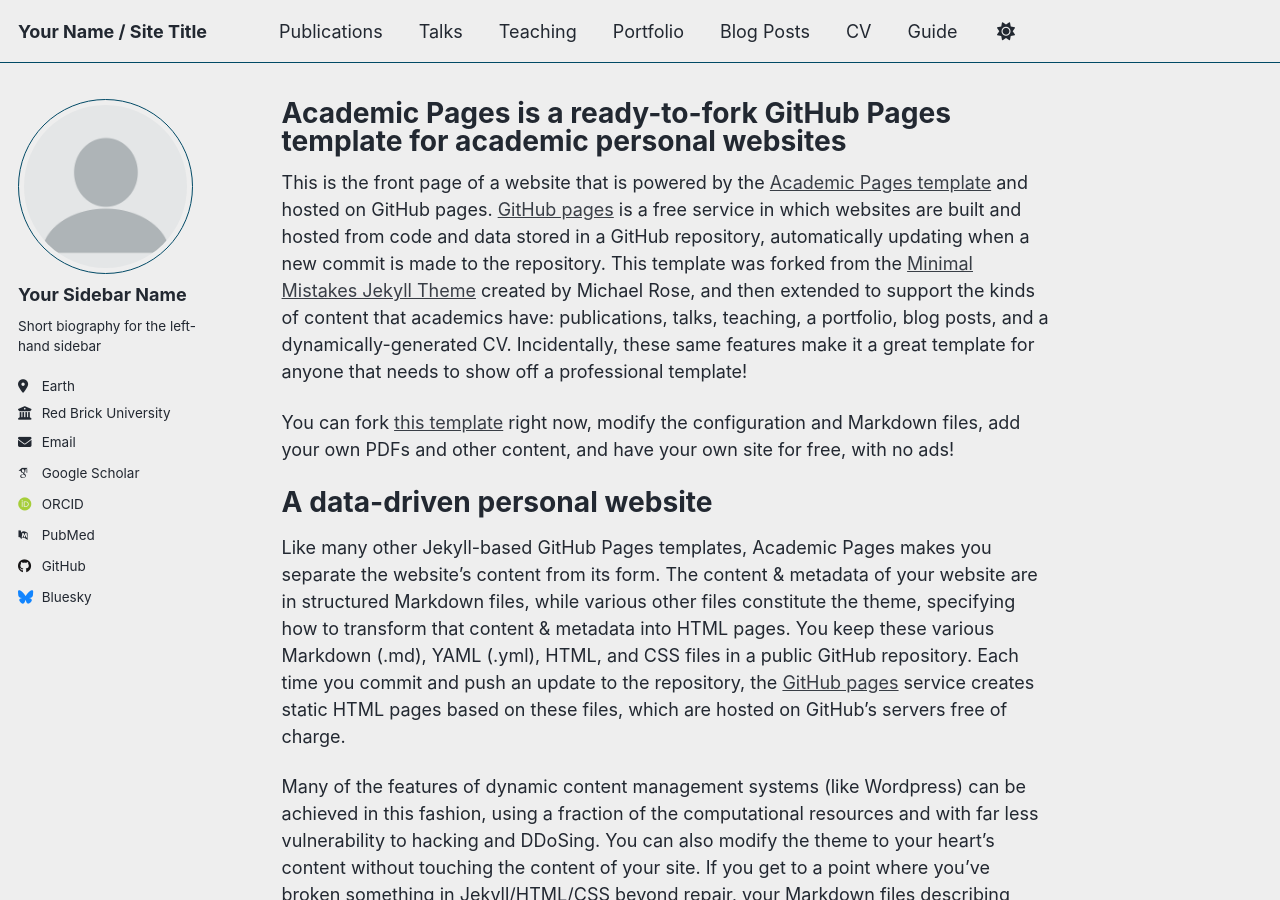
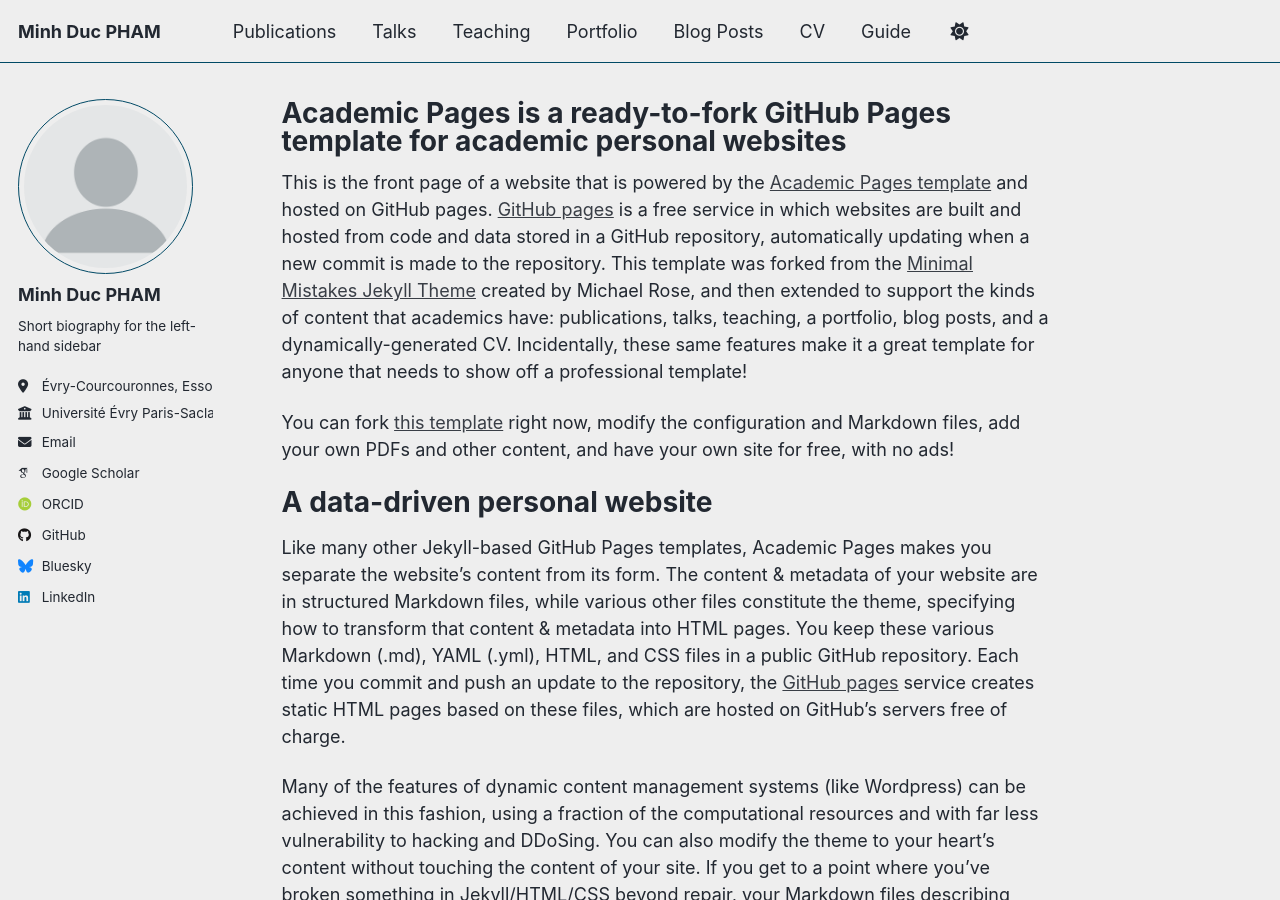
Before and after one commit to phamminhducH/phamminhducH.github.io, a Jekyll site: the page built from _pages/about.md, in a window 1280 px wide and 900 px high. Built offline with Jekyll 4.4.1, drawn with Linux system fonts in a browser that asks for light colours; some web fonts are replaced; a script that is not in the unit is left out.

Commit message:
Update _config.yml_12_9

```diff
--- a/_config.yml
+++ b/_config.yml
@@ -9,14 +9,14 @@
 # Basic Site Settings
 locale                   : "en-US"
 site_theme               : "air" # Currently available options are "default", "air"
-title                    : "Your Name / Site Title"
+title                    : "Minh Duc PHAM"
 title_separator          : "-"
 name                     : &name "Your Name"
 description              : &description "Your Name's academic portfolio"   # Update this with a general description of your site, this is the default if not overridden by a page
-url                      : https://academicpages.github.io # The base hostname & protocol for your site e.g. "https://[your GitHub username].github.io",
+url                      : https://phamminhduch.github.io # The base hostname & protocol for your site e.g. "https://[your GitHub username].github.io",
                                                            # or if you already have some other page hosted on Github then use "https://[your GitHub username].github.io/[Your Repo Name]"
 baseurl                  : "" # the subpath of your site, e.g. "/blog"
-repository               : "academicpages/academicpages.github.io"
+repository               : "https://github.com/phamminhducH/phamminhducH.github.io"
 
 # Site Author - The following control what appear as part of the author content on the side bar.
 #               If a field is blank the icon and link will not appear, otherwise it will be shown.
@@ -24,23 +24,23 @@ repository               : "academicpages/academicpages.github.io"
 author:
   # Biographic information
   avatar           : "profile.png"
-  name             : "Your Sidebar Name"
+  name             : "Minh Duc PHAM"
   pronouns         : # example: "she/her"
   bio              : "Short biography for the left-hand sidebar"
-  location         : "Earth"
-  employer         : "Red Brick University"
+  location         : "Évry-Courcouronnes, Essone, Île-de-France, France"
+  employer         : "Université Évry Paris-Saclay"
   uri              : # URL
-  email            : "none@example.org"
+  email            : "ducphamminh1002002@gmail.com"
 
   # Academic websites
   academia         : # URL
   arxiv            : # URL - Update with the correct link to your profile
-  googlescholar    : "https://scholar.google.com/citations?user=PS_CX0AAAAAJ"
+  googlescholar    : "https://scholar.google.com/citations?user=JL-7BVsAAAAJ&hl=en"
   inspire-hep      : # URL
   impactstory      : # URL
-  orcid            : "http://orcid.org/yourorcidurl"
+  orcid            : "https://orcid.org/my-orcid?orcid=0009-0007-4509-2155"
   semantic         : # URL
-  pubmed           : "https://www.ncbi.nlm.nih.gov/pubmed/?term=john+snow"
+  pubmed           : #
   researchgate     : # URL
   scopus           : # URL
 
@@ -63,7 +63,7 @@ author:
   keybase          : # Username
   instagram        : # Username
   lastfm           : # Username
-  linkedin         : # Username
+  linkedin         : "https://www.linkedin.com/in/minh-duc-pham-2666551b8/"
   mastodon         : # URL
   medium           : # URL
   pinterest        : # Username
```
